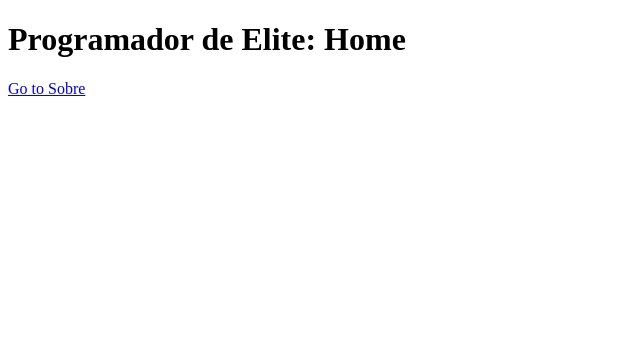
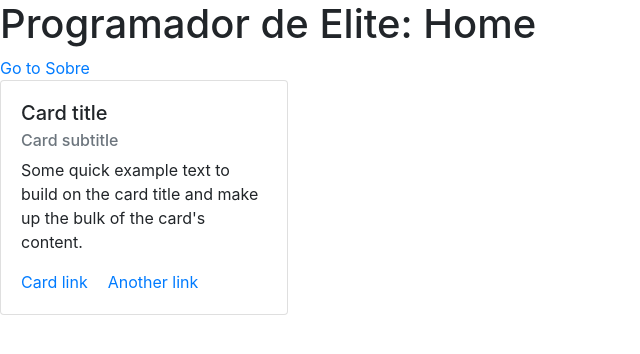
Before and after one commit to treslines/progdeelite, a Next.js app: page / in a window 1280 px wide. Shown: the top 354 px of the page, without its empty margins (0-640 px from the left). Built offline with nearby package versions, Linux system fonts and the light colour scheme.

Commit message:
adding bootstrap and card

```diff
--- a/package.json
+++ b/package.json
@@ -18,7 +18,10 @@
   },
   "homepage": "https://github.com/treslines/progdeelite#readme",
   "dependencies": {
+    "bootstrap": "^4.5.3",
+    "jquery": "^3.5.1",
     "next": "^10.0.3",
+    "popper": "^1.0.1",
     "react": "^17.0.1",
     "react-dom": "^17.0.1"
   }
--- a/pages/index.js
+++ b/pages/index.js
@@ -1,15 +1,27 @@
 import Link from 'next/link'
+import 'bootstrap/dist/css/bootstrap.min.css'
 
-function home(){
+function Home(){
    return (
       <div>
          <h1>Programador de Elite: Home</h1>
          <Link href="/sobre">
             <a>Go to Sobre</a>
          </Link>
+
+         <div class="card" style={{width: 18 + 'rem'}}>
+            <div class="card-body">
+               <h5 class="card-title">Card title</h5>
+               <h6 class="card-subtitle mb-2 text-muted">Card subtitle</h6>
+               <p class="card-text">Some quick example text to build on the card title and make up the bulk of the card's content.</p>
+               <a href="#" class="card-link">Card link</a>
+               <a href="#" class="card-link">Another link</a>
+            </div>
+         </div>
+
       </div>
    )
 }
 
 
-export default home
+export default Home
--- a/pages/sobre.js
+++ b/pages/sobre.js
@@ -1,6 +1,6 @@
 import Link from 'next/link'
 
-function sobre(){
+function Sobre(){
    return (
       <div>
          <h1>Programador de Elite: Sobre</h1>
@@ -12,4 +12,4 @@ function sobre(){
 }
 
 
-export default sobre
+export default Sobre
```
Also changed, not shown: 1 other file (tests, documents, lock files or other folders).
